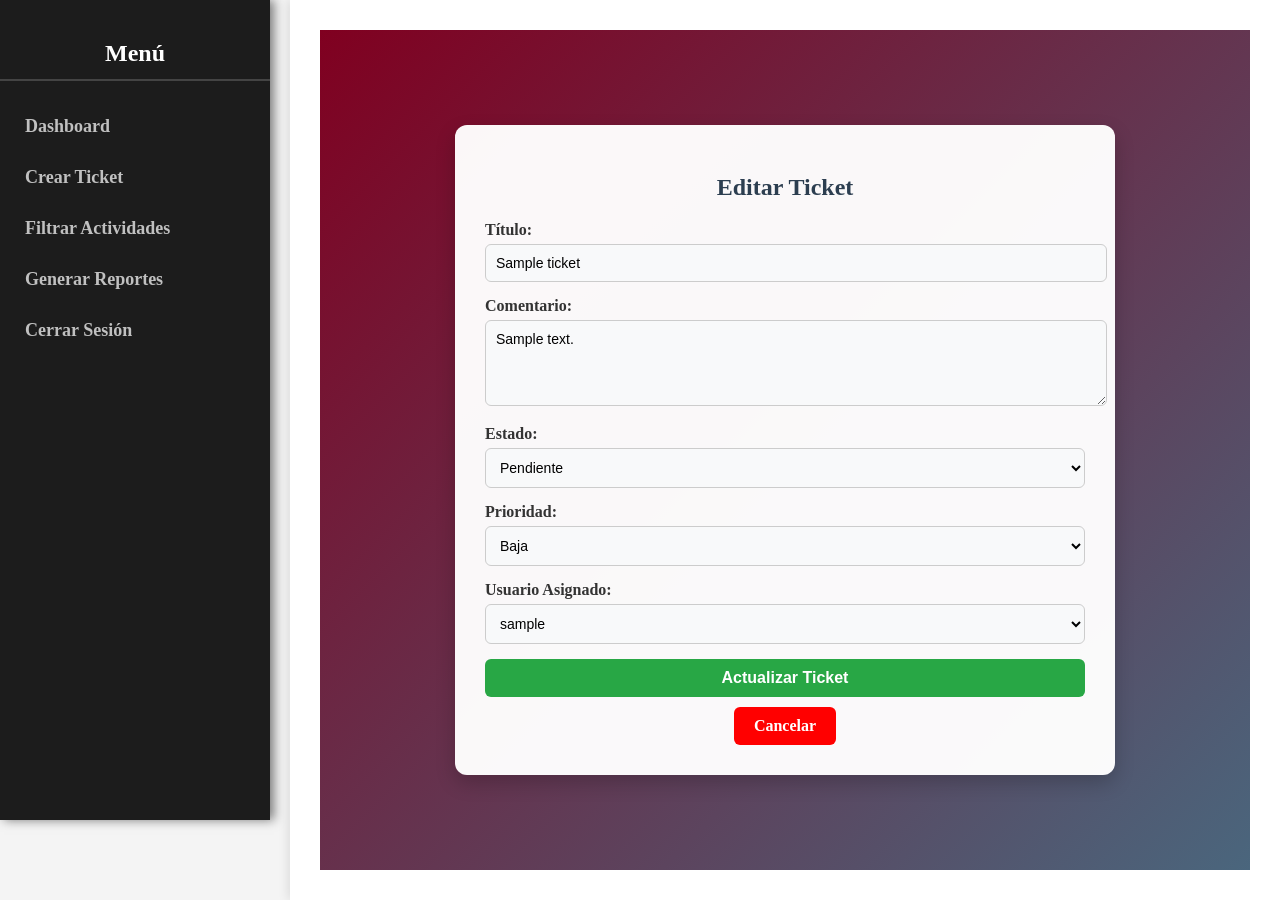
After one commit to CapiLez/Proyecto_Acuerdos_Inst, a Django app: page /gestion/editar-ticket/1/ in a window 1280 px wide. The commit adds this page. Run offline with Django 5.2, Linux system fonts and the light colour scheme; a user stored in the database is signed in; tables that the repository leaves empty hold one stand-in row (values such as "Sample post").

Commit message:
Cambios en edicion y eliminacion de tickets

```diff
--- /dev/null
+++ b/gestion/templates/pages/editar_ticket.html
@@ -0,0 +1,147 @@
+{% extends "base.html" %}
+
+{% block content %}
+<div class="edit-ticket-background">
+    <div class="edit-ticket-container">
+        <h2 class="edit-ticket-title">Editar Ticket</h2>
+        <form method="POST">
+            {% csrf_token %}
+
+            <div class="input-group">
+                <label>Título:</label>
+                <input type="text" name="titulo" value="{{ ticket.titulo }}" required>
+            </div>
+
+            <div class="input-group">
+                <label>Comentario:</label>
+                <textarea name="descripcion" rows="4" required>{{ ticket.descripcion }}</textarea>
+            </div>
+
+            <div class="input-group">
+                <label>Estado:</label>
+                <select name="estado">
+                    <option value="pendiente" {% if ticket.estado == "pendiente" %}selected{% endif %}>Pendiente</option>
+                    <option value="en_progreso" {% if ticket.estado == "en_progreso" %}selected{% endif %}>En Progreso</option>
+                    <option value="completado" {% if ticket.estado == "completado" %}selected{% endif %}>Completado</option>
+                    <option value="cancelado" {% if ticket.estado == "cancelado" %}selected{% endif %}>Cancelado</option>
+                </select>
+            </div>
+
+            <div class="input-group">
+                <label>Prioridad:</label>
+                <select name="prioridad">
+                    <option value="baja" {% if ticket.prioridad == "baja" %}selected{% endif %}>Baja</option>
+                    <option value="media" {% if ticket.prioridad == "media" %}selected{% endif %}>Media</option>
+                    <option value="alta" {% if ticket.prioridad == "alta" %}selected{% endif %}>Alta</option>
+                </select>
+            </div>
+
+            <div class="input-group">
+                <label>Usuario Asignado:</label>
+                <select name="usuario_asignado">
+                    {% for usuario in usuarios %}
+                        <option value="{{ usuario.id }}" {% if ticket.usuario_asignado.id == usuario.id %}selected{% endif %}>
+                            {{ usuario.username }}
+                        </option>
+                    {% endfor %}
+                </select>
+            </div>
+
+            <button type="submit" class="btn-submit">Actualizar Ticket</button>
+            <a href="{% url 'gestionar_tickets' %}" class="btn-cancelar">Cancelar</a>
+        </form>
+    </div>
+</div>
+
+<style>
+    /* Fondo con degradado */
+    .edit-ticket-background {
+        background: linear-gradient(135deg, #800020, #4a667d);
+        min-height: 100vh;
+        display: flex;
+        align-items: center;
+        justify-content: center;
+        padding: 20px;
+    }
+
+    /* Contenedor principal */
+    .edit-ticket-container {
+        background: rgba(255, 255, 255, 0.97);
+        padding: 30px;
+        border-radius: 12px;
+        box-shadow: 0 8px 20px rgba(0, 0, 0, 0.2);
+        width: 90%;
+        max-width: 600px;
+        text-align: center;
+    }
+
+    /* Título */
+    .edit-ticket-title {
+        font-size: 24px;
+        font-weight: bold;
+        color: #2c3e50;
+        margin-bottom: 20px;
+    }
+
+    /* Grupo de inputs */
+    .input-group {
+        text-align: left;
+        margin-bottom: 15px;
+    }
+
+    label {
+        display: block;
+        font-weight: bold;
+        margin-bottom: 5px;
+    }
+
+    input, select, textarea {
+        width: 100%;
+        padding: 10px;
+        border-radius: 6px;
+        border: 1px solid #ccc;
+        font-size: 14px;
+        font-family: 'Arial', sans-serif;
+        background: #f8f9fa;
+    }
+
+    textarea {
+        resize: vertical;
+    }
+
+    /* Botón de enviar */
+    .btn-submit {
+        background-color: #28a745;
+        color: white;
+        padding: 10px;
+        border: none;
+        border-radius: 6px;
+        font-size: 16px;
+        font-weight: bold;
+        width: 100%;
+        cursor: pointer;
+    }
+
+    .btn-submit:hover {
+        background-color: #218838;
+    }
+
+    /* Botón de cancelar */
+    .btn-cancelar {
+        display: inline-block;
+        background-color: red;
+        color: white;
+        padding: 10px 20px;
+        text-decoration: none;
+        border-radius: 6px;
+        font-size: 16px;
+        font-weight: bold;
+        margin-top: 10px;
+    }
+
+    .btn-cancelar:hover {
+        background-color: darkred;
+    }
+</style>
+
+{% endblock %}
--- a/gestion/views.py
+++ b/gestion/views.py
@@ -277,16 +277,18 @@ def editar_ticket_view(request, ticket_id):
 
     if request.method == "POST":
         ticket.titulo = request.POST.get("titulo", ticket.titulo)
-        ticket.descripcion = request.POST.get("descripcion", ticket.descripcion)
         ticket.estado = request.POST.get("estado", ticket.estado)
         ticket.usuario_asignado_id = request.POST.get("usuario_asignado", ticket.usuario_asignado_id)
         ticket.prioridad = request.POST.get("prioridad", ticket.prioridad)
+        ticket.descripcion = request.POST.get("descripcion", ticket.descripcion)  # ✅ Permitir edición del comentario
         ticket.save()
-        messages.success(request, "Ticket actualizado correctamente.")
+
+        messages.success(request, f"El ticket '{ticket.titulo}' ha sido actualizado correctamente.")
         return redirect("gestionar_tickets")
 
     usuarios = Usuario.objects.all()
     return render(request, "pages/editar_ticket.html", {"ticket": ticket, "usuarios": usuarios})
+
 
 @login_required
 def eliminar_ticket_view(request, ticket_id):
@@ -294,7 +296,7 @@ def eliminar_ticket_view(request, ticket_id):
 
     if request.method == "POST":
         ticket.delete()
-        messages.success(request, "Ticket eliminado correctamente.")
-        return redirect("gestionar_tickets")
+        messages.success(request, "El ticket ha sido eliminado correctamente.")  # Mensaje de éxito
+        return redirect("gestionar_tickets")  # Redirige a la página de gestión de tickets
 
     return render(request, "pages/eliminar_ticket.html", {"ticket": ticket})
```
Also changed, not shown: gestion/templates/pages/eliminar_ticket.html (added, +36 -0 lines), gestion/templates/pages/gestionar_tickets.html (+59 -0 lines).
